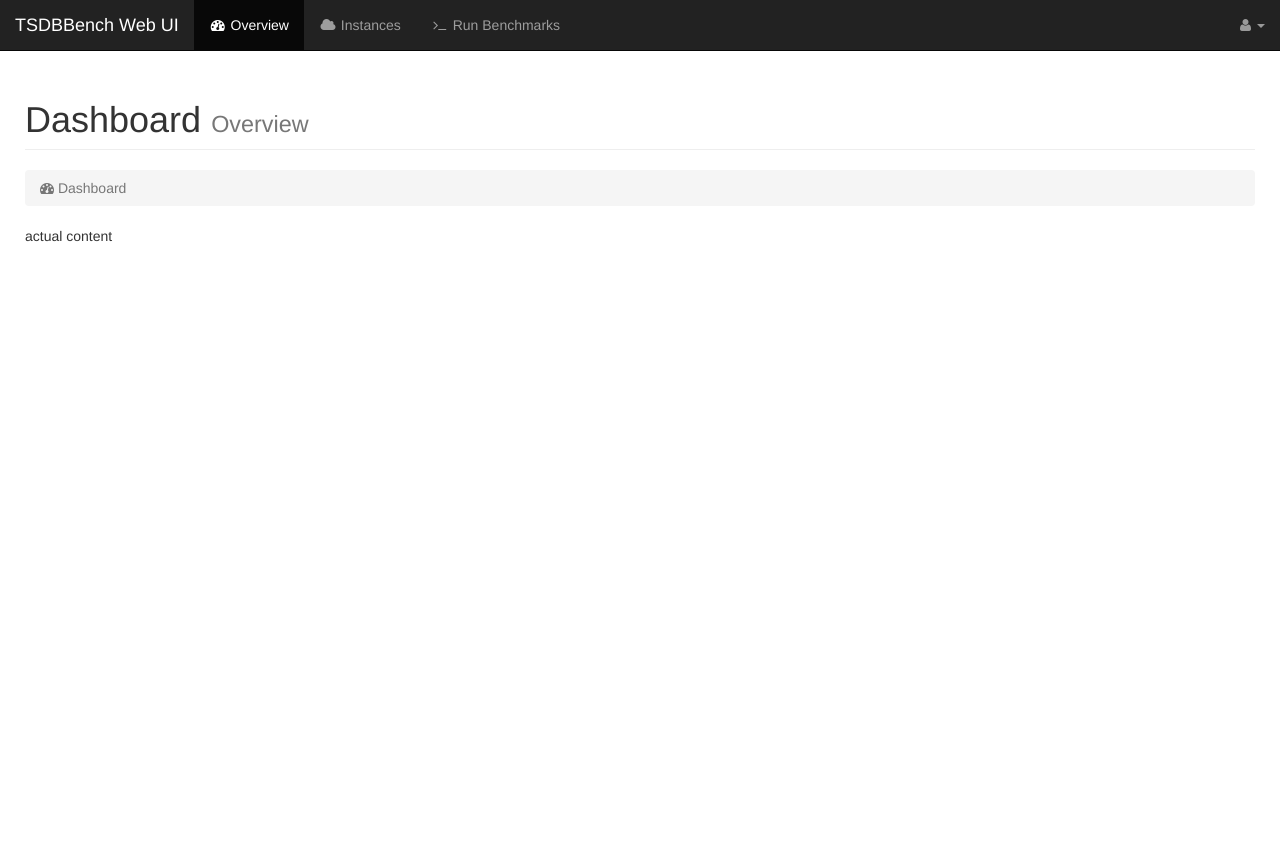
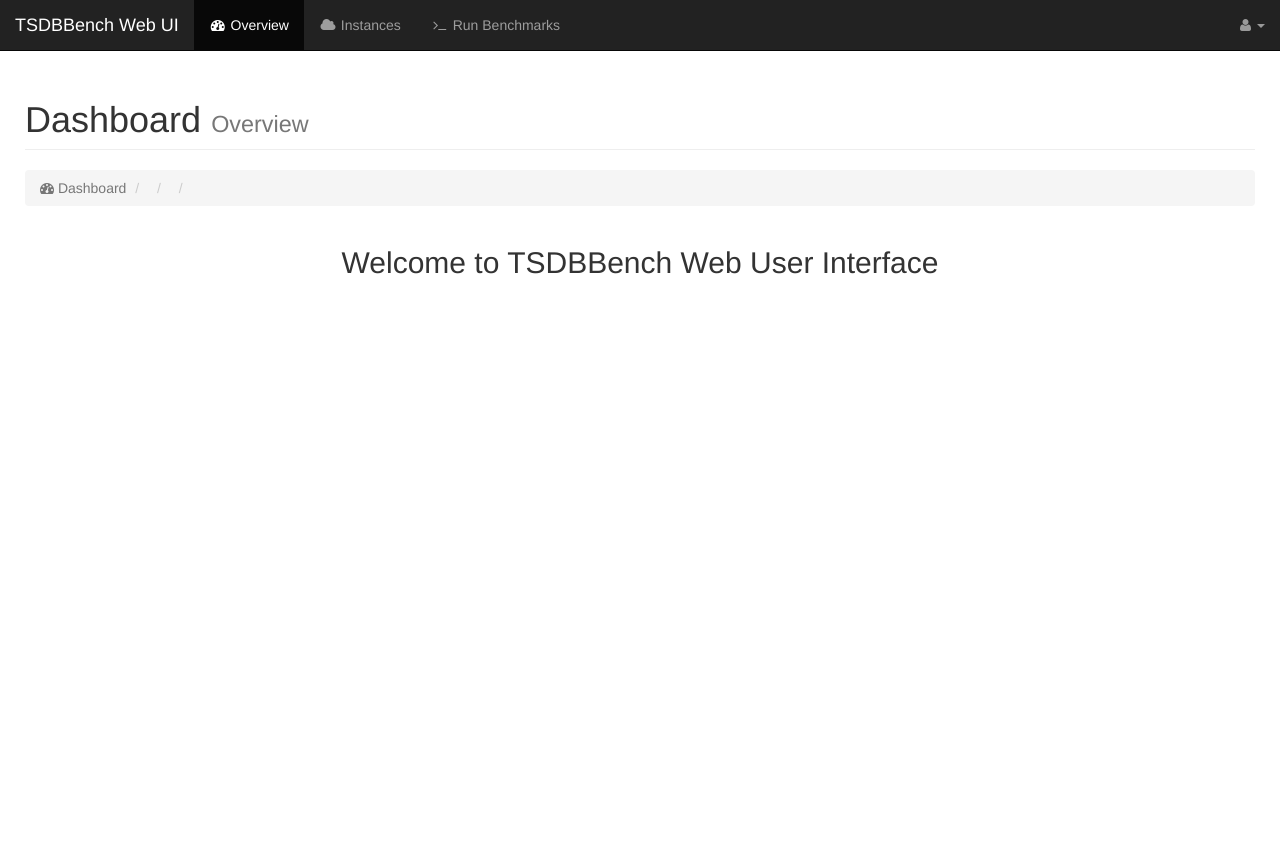
Before and after one commit to TSDBBench/tsdbbench-webui, a Flask app: page / in a window 1280 px wide. Run offline with Flask 2, Linux system fonts and the light colour scheme; the visitor is signed in with stand-in values (Sample User, id 1); some libraries are stand-ins or nearby versions.

Commit message:
dashboard update

```diff
--- a/app/templates/index.html
+++ b/app/templates/index.html
@@ -23,6 +23,15 @@
                     <i class="fa fa-dashboard"></i>
                     Dashboard
                 </li>
+                <li >
+                    {{ session['username'].provider }}
+                </li>
+                <li >
+                    {{ session['username'].region }}
+                </li>
+                <li >
+                    {{ session['username'].project }}
+                </li>
             </ol>
         </div>
     </div>
@@ -32,7 +41,7 @@
 
 {% block page_content %}
 
-    actual content
+    <center><h2>Welcome to TSDBBench Web User Interface</h2></center>
 
 {% endblock page_content %}
 
```
